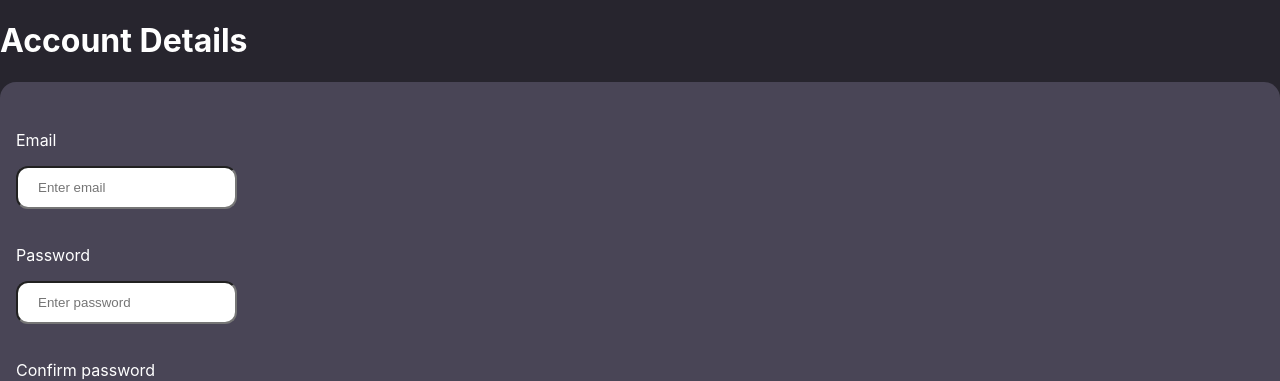
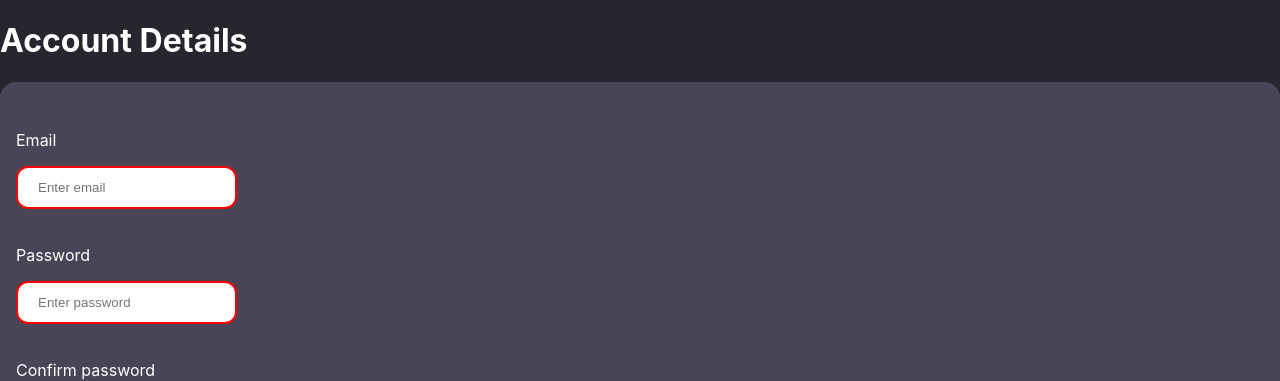
Before and after one commit to Aryan214G/prodesk-registration-wizard, a React (Vite) app in the folder prodesk-registration-wizard/: page / in a window 1280 px wide. Both pictures are taken after a click on the button "Next". Shown: the top 381 px of the page. Built offline with nearby package versions, Linux system fonts and the light colour scheme.

Commit message:
Add real-time validation feedback for email and password fields in StepTwo component

```diff
--- a/prodesk-registration-wizard/src/App.css
+++ b/prodesk-registration-wizard/src/App.css
@@ -21,6 +21,9 @@ input {
   border-radius: 12px;
 }
 
+input.field-error {
+  border: 2px solid red;
+}
 button {
   padding: 0.55rem 1.5rem;
   border-radius: 10px;
--- a/prodesk-registration-wizard/src/components/StepTwo.jsx
+++ b/prodesk-registration-wizard/src/components/StepTwo.jsx
@@ -20,7 +20,11 @@ const passwordMatch = formData.password === formData.confirmPassword;
             className='input-label-pair'>
 
             <p>Email</p>
-            <input
+            <input  className={emailValid
+                ? ""
+                : "field-error"
+            }
+
             type='text'
             placeholder='Enter email'
             value={formData.email}
@@ -37,6 +41,10 @@ const passwordMatch = formData.password === formData.confirmPassword;
 
                 <p>Password</p>
             <input
+            className={passwordValid
+                ? ""
+                : "field-error"
+            }
             type='text'
             placeholder='Enter password'
             value={formData.password}
@@ -53,6 +61,10 @@ const passwordMatch = formData.password === formData.confirmPassword;
 
                 <p>Confirm password</p>
             <input
+            className={passwordMatch
+                ? ""
+                : "field-error"
+            }
             type='text'
             placeholder='Confirm password'
             value={formData.confirmPassword}
```
